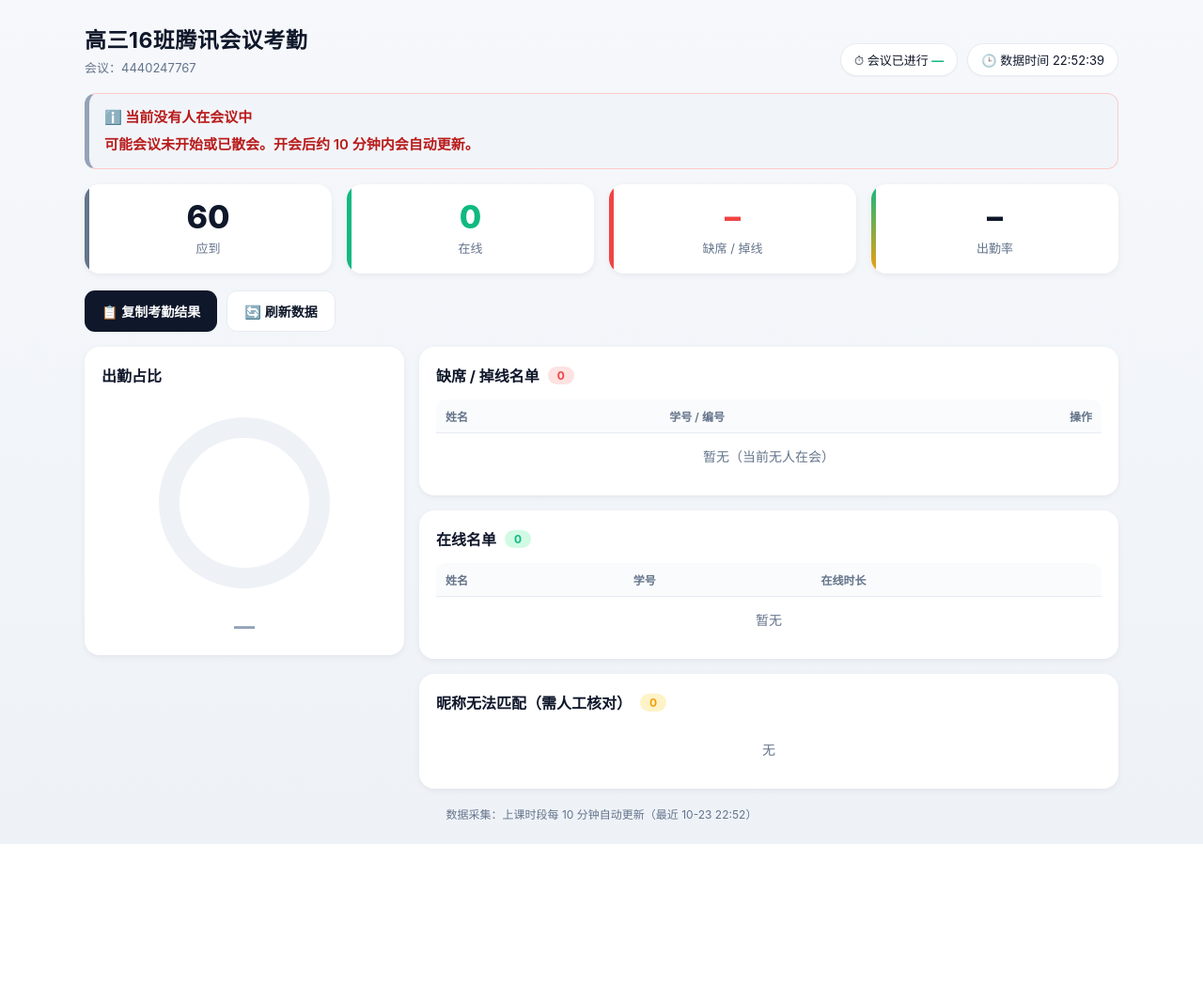
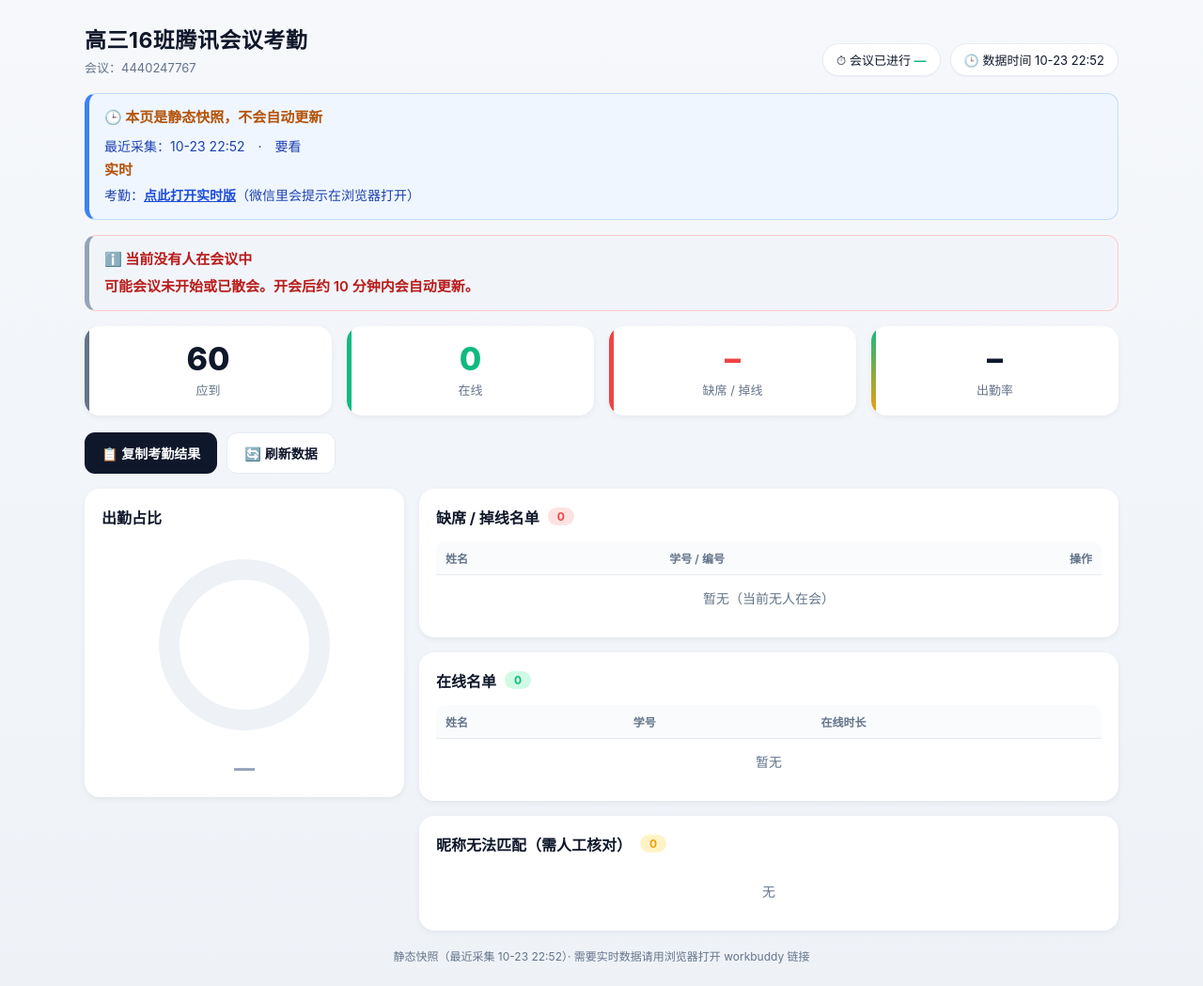
Before and after one commit to sunwei-max/attendance-monitor, a plain HTML site: page index.html in a window 1280 px wide. Shown: the whole page at 94% size. Before the commit the page ends 898 px from the top, so only its background shows below. Drawn offline with Linux system fonts and the light colour scheme.

Commit message:
更新 index.html

```diff
--- a/index.html
+++ b/index.html
@@ -270,6 +270,16 @@ function showErr(msg){
   b.innerHTML='<b>⚠️ 暂时取不到考勤数据</b>'+msg;
   b.style.display='block';
 }
+function showStaticTip(d){
+  const b=document.getElementById('errBox');
+  const t=(d&&d.generated_at)?d.generated_at.slice(5,16):'—';
+  b.style.background='#eff6ff'; b.style.borderColor='#bfdbfe'; b.style.borderLeftColor='#3b82f6'; b.style.color='#1e40af';
+  b.innerHTML='<b>🕒 本页是静态快照，不会自动更新</b>'
+    +'<div style="margin-top:6px;line-height:1.7">最近采集：'+t
+    +'　·　要看<b>实时</b>考勤：<a href="https://aaa3364b1255991c1.app.workbuddy.host" target="_blank" '
+    +'style="color:#1d4ed8;font-weight:800;text-decoration:underline">点此打开实时版</a>（微信里会提示在浏览器打开）</div>';
+  b.style.display='block';
+}
 function showNotice(msg){
   const b=document.getElementById('errBox');
   b.style.background='#eff6ff'; b.style.borderColor='#bfdbfe'; b.style.borderLeftColor='#3b82f6'; b.style.color='#1e40af';
@@ -301,13 +311,14 @@ async function refresh(src='manual'){
     const warn=d.unmatched||[];
     document.getElementById('warnCount').textContent=warn.length;
     document.getElementById('warnBody').innerHTML = warn.length? warn.map(n=>`<tr class="warn"><td colspan="2">${n}</td></tr>`).join('') : '<tr><td colspan="2" class="empty">无</td></tr>';
-    document.getElementById('lastUpdate').textContent=d.updated||'—';
+    document.getElementById('lastUpdate').textContent=d.generated_at? d.generated_at.slice(5,16) : (d.updated||'—');
     window.lastSnap=d; window.meetingStart=d.meeting_start;
     // 清理已到会的请假标记（到会即不再算请假），再渲染
     const curAbsent=new Set((d.absent||[]).map(x=>x.name));
     [...leaveMap.keys()].forEach(n=>{ if(!curAbsent.has(n)) leaveMap.delete(n); });
     saveLeave();
     renderAbsent();
+    showStaticTip(d);
     updateFooter(d);
   }catch(e){
     showErr('（读取数据失败：'+e.message+'。刚更新过页面时可能还在部署，稍等片刻再点刷新。）');
@@ -368,7 +379,7 @@ function scheduleAuto(d){
 function updateFooter(d){
   const el=document.getElementById('autoStatus');
   const t = d && d.generated_at ? d.generated_at.slice(5,16) : '—';
-  el.textContent='数据采集：上课时段每 10 分钟自动更新（最近 '+t+'）';
+  el.textContent='静态快照（最近采集 '+t+'）· 需要实时数据请用浏览器打开 workbuddy 链接';
 }
 function updateAutoStatus(d){ updateFooter(d); }
 async function manualRefresh(){
@@ -377,8 +388,9 @@ async function manualRefresh(){
   try{ await refresh('manual'); }
   finally{ b.disabled=false; b.textContent='🔄 刷新数据'; }
 }
-// 首屏：载入本地持久化的请假标记，清理过期项，再拉一次数据
+// 首屏：载入本地持久化的请假标记，清理过期项，再读一次快照
 loadLeave(); cleanExpired(); saveLeave();
+showStaticTip(null);
 refresh('open');
 </script>
 </body>
```
